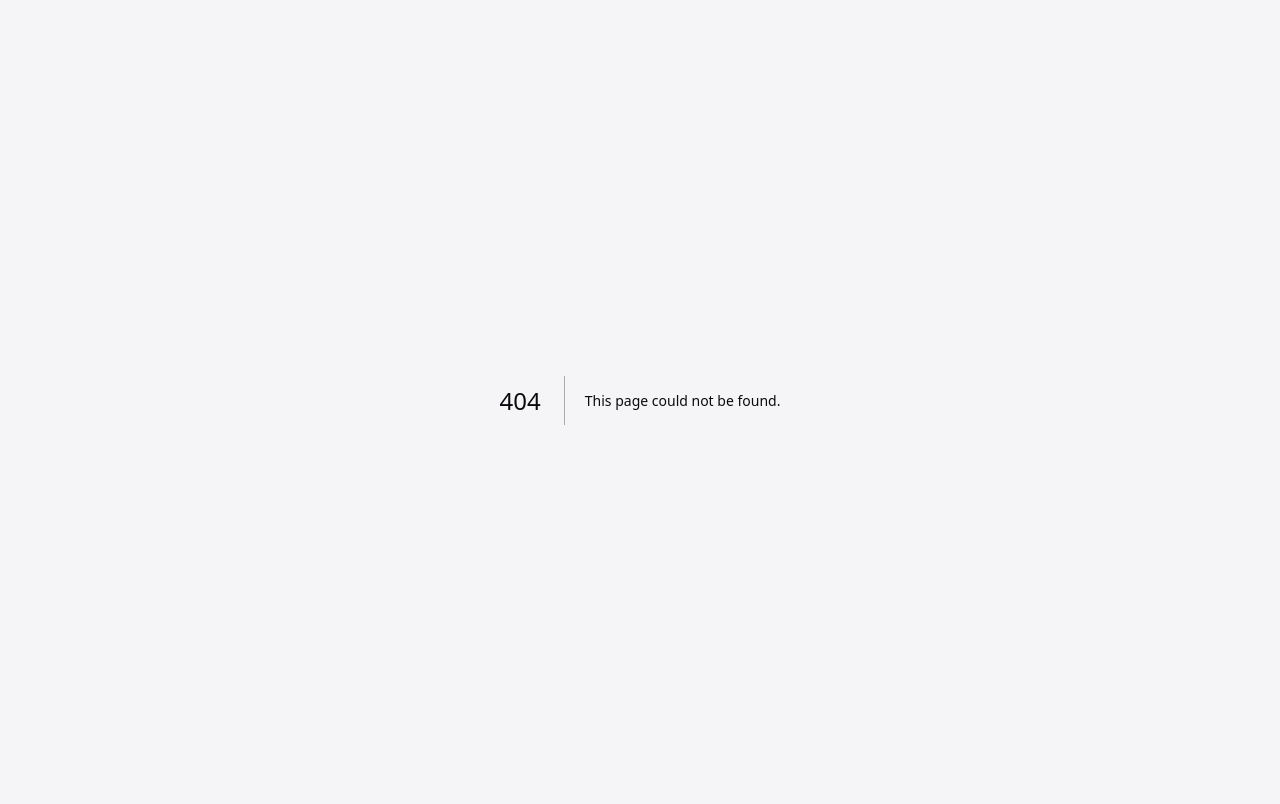
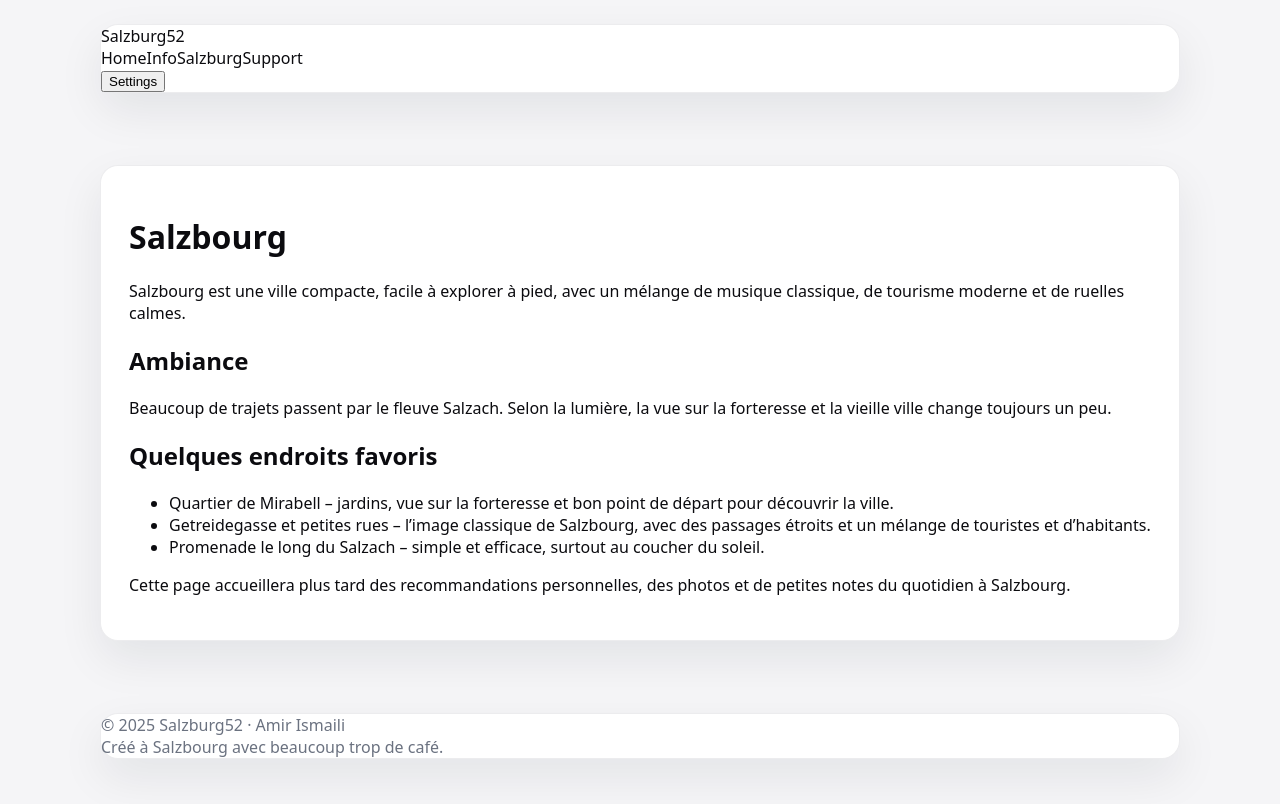
Before and after one commit to luv2loot/salzburg52, a Next.js app: page /fr/salzburg in a window 1280 px wide. Before the commit this address had no page. Shown: the top 804 px of the page. Built offline with nearby package versions, Linux system fonts and the light colour scheme.

Commit message:
Create page.js

```diff
--- /dev/null
+++ b/app/fr/salzburg/page.js
@@ -0,0 +1,52 @@
+import Header from "@/components/Header";
+import Footer from "@/components/Footer";
+import Cursor from "@/components/Cursor";
+
+const LANG = "fr";
+
+export default function FrSalzburgPage() {
+  return (
+    <>
+      <Cursor />
+      <Header lang={LANG} />
+      <main className="app-shell">
+        <div className="surface" style={{ padding: "1.75rem" }}>
+          <h1>Salzbourg</h1>
+          <p>
+            Salzbourg est une ville compacte, facile à explorer à pied, avec un
+            mélange de musique classique, de tourisme moderne et de ruelles
+            calmes.
+          </p>
+
+          <h2>Ambiance</h2>
+          <p>
+            Beaucoup de trajets passent par le fleuve Salzach. Selon la lumière,
+            la vue sur la forteresse et la vieille ville change toujours un peu.
+          </p>
+
+          <h2>Quelques endroits favoris</h2>
+          <ul>
+            <li>
+              Quartier de Mirabell – jardins, vue sur la forteresse et bon point
+              de départ pour découvrir la ville.
+            </li>
+            <li>
+              Getreidegasse et petites rues – l’image classique de Salzbourg,
+              avec des passages étroits et un mélange de touristes et d’habitants.
+            </li>
+            <li>
+              Promenade le long du Salzach – simple et efficace, surtout au
+              coucher du soleil.
+            </li>
+          </ul>
+
+          <p>
+            Cette page accueillera plus tard des recommandations personnelles,
+            des photos et de petites notes du quotidien à Salzbourg.
+          </p>
+        </div>
+      </main>
+      <Footer lang={LANG} />
+    </>
+  );
+}
```
